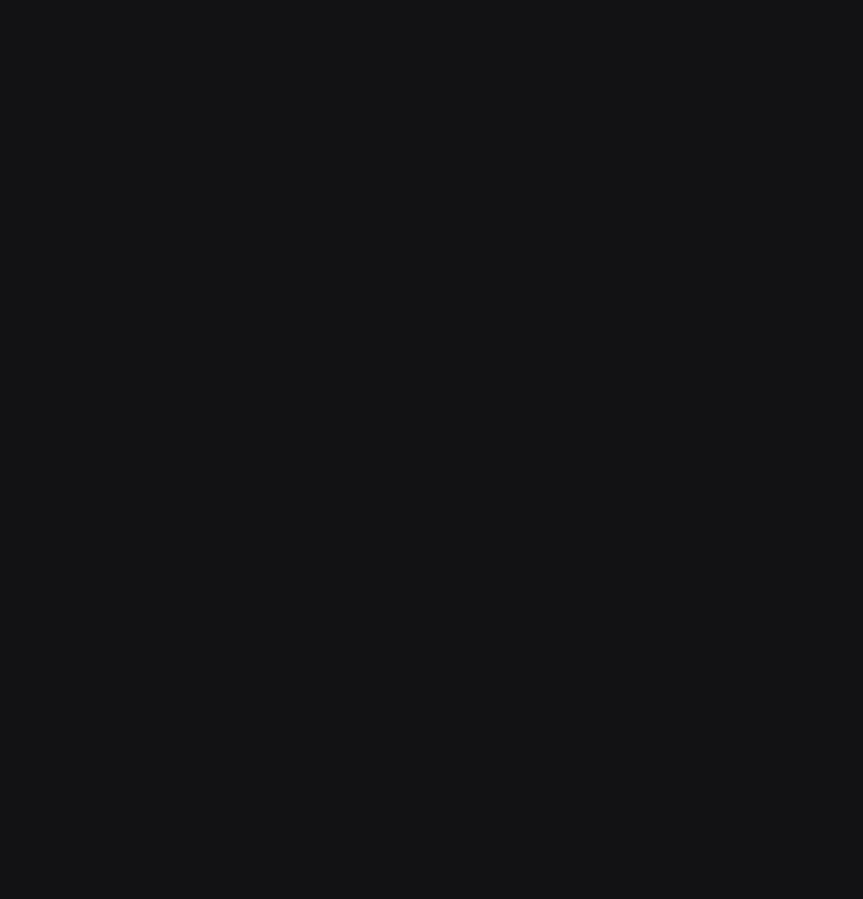
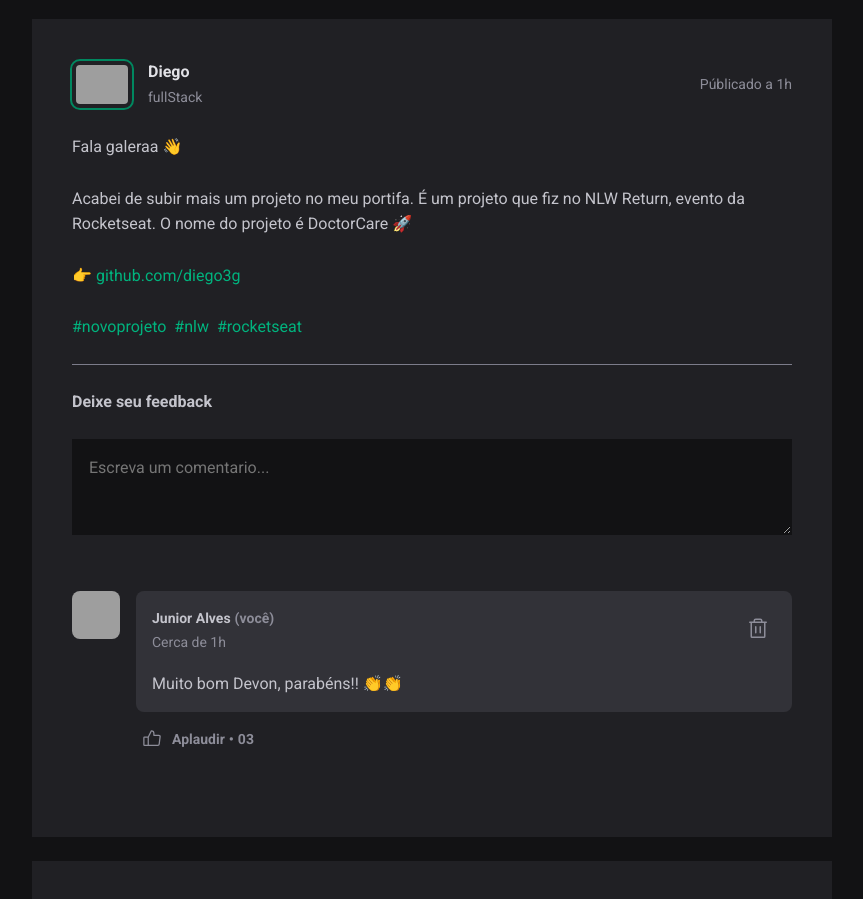
Before and after one commit to junioralvesbr/ignite-feed, a React (Vite) app: page / in a window 1280 px wide. Shown: the part 980-1879 px from the top of the page, without its empty margins (352-1215 px from the left). Before the commit the page ends 1007 px from the top, so only its background shows below. Built offline with nearby package versions, Linux system fonts and the light colour scheme; grey boxes are pictures that could not be loaded.

Commit message:
add dinamic posts

```diff
--- a/src/App.jsx
+++ b/src/App.jsx
@@ -3,6 +3,8 @@ import Header from "./components/Header/"
 
 import styles from './App.module.scss'
 import Posts from "./components/Posts"
+
+import data from './data/data'
 
 function App() {
   return (
@@ -12,7 +14,15 @@ function App() {
       <div className={styles.wrapper}>
         <Aside />
         <main>
-          <Posts />
+          {data?.map(item => (
+            <Posts
+              key={item.id}
+              author={item.author}
+              content={item.content}
+              links={item.links}
+              publishedAt={item.publishedAt}
+            />
+          ))}
         </main>
       </div>
     </div>
--- a/src/components/Posts/index.jsx
+++ b/src/components/Posts/index.jsx
@@ -2,16 +2,16 @@ import Avatar from '../Avatar'
 import Comments from '../Comments'
 import styles from './styles.module.scss'
 
-export default function Posts() {
+export default function Posts({ id, author, content, links, publishedAt }) {
   return (
     <article className={styles.posts}>
 
       <header className={styles.header}>
         <div className={styles.profile}>
-          <Avatar hasBorder src="https://github.com/junior2a.png" />
+          <Avatar hasBorder src={author.avatar} />
           <div>
-            <h3>Jane Cooper</h3>
-            <span>Dev Front-End</span>
+            <h3>{author.name}</h3>
+            <span>{author.role}</span>
           </div>
         </div>
         <time title="15 de março de 2023" dateTime='2023-15-03'>
@@ -21,18 +21,19 @@ export default function Posts() {
 
       <main>
         <section>
-          <p>Fala galeraa 👋</p>
+          {content?.map(item => (
+            item.type === "paragraph" ?
+              <p>{item.post}</p>
+              :
+              <p>👉 <a href="#">{item.link}</a></p>
+          ))}
+
           <p>
-            Acabei de subir mais um projeto no meu portifa. É um projeto que fiz no NLW Return, evento da Rocketseat. O nome do projeto é DoctorCare 🚀
+            {links?.map(item => (
+              <a href="#">{item}</a>
+            ))}
           </p>
-          <p>
-            👉 <a href="#">jane.design/doctorcare</a>
-          </p>
-          <p>
-            <a href="#">#novoprojeto</a>
-            <a href="#">#nlw</a>
-            <a href="#">#rocketseat</a>
-          </p>
+
         </section>
 
         <form>
--- a/src/components/aside/index.jsx
+++ b/src/components/aside/index.jsx
@@ -8,7 +8,7 @@ export default function Aside() {
       <img src="/rectangle.svg" alt="backgroudn image" />
 
       <div className={styles.profile}>
-        <Avatar hasBorder src="https://github.com/junior2a.png" />
+        <Avatar hasBorder src="https://github.com/junioralvesbr.png" />
         <h2>Leslie Alexander</h2>
         <span>UI Designer</span>
       </div>
--- /dev/null
+++ b/src/data/data.js
@@ -0,0 +1,49 @@
+const data = [
+  {
+    id: 1,
+    author: {
+      name: 'Junior Alves',
+      avatar: 'https://github.com/junioralvesbr.png',
+      role: 'front-end'
+    },
+    content: [
+      { type: 'paragraph', post: 'Fala galeraa 👋' },
+      { type: 'paragraph', post: 'Acabei de subir mais um projeto no meu portifa. É um projeto que fiz no NLW Return, evento da Rocketseat. O nome do projeto é DoctorCare 🚀' },
+      { type: 'link', link: 'github.com/junioralvesbr' },
+    ],
+    links: ['#novoprojeto', '#nlw', '#rocketseat'],
+    publishedAt: new Date("2022-03-15T10:00:00")
+  },
+  {
+    id: 2,
+    author: {
+      name: 'Diego',
+      avatar: 'https://github.com/diego3g.png',
+      role: 'fullStack'
+    },
+    content: [
+      { type: 'paragraph', post: 'Fala galeraa 👋' },
+      { type: 'paragraph', post: 'Acabei de subir mais um projeto no meu portifa. É um projeto que fiz no NLW Return, evento da Rocketseat. O nome do projeto é DoctorCare 🚀' },
+      { type: 'link', link: 'github.com/diego3g' },
+    ],
+    links: ['#novoprojeto', '#nlw', '#rocketseat'],
+    publishedAt: new Date("2023-01-20T20:10:00")
+  },
+  {
+    id: 3,
+    author: {
+      name: 'Marco Bruno',
+      avatar: 'https://github.com/marcobrunodev.png',
+      role: 'fullStack'
+    },
+    content: [
+      { type: 'paragraph', post: 'Fala galeraa 👋' },
+      { type: 'paragraph', post: 'Acabei de subir mais um projeto no meu portifa. É um projeto que fiz no NLW Return, evento da Rocketseat. O nome do projeto é DoctorCare 🚀' },
+      { type: 'link', link: 'github.com/marcobrunodev' },
+    ],
+    links: ['#novoprojeto', '#nlw', '#colabcode'],
+    publishedAt: new Date("2020-12-27T12:45:00")
+  },
+]
+
+export default data
```
